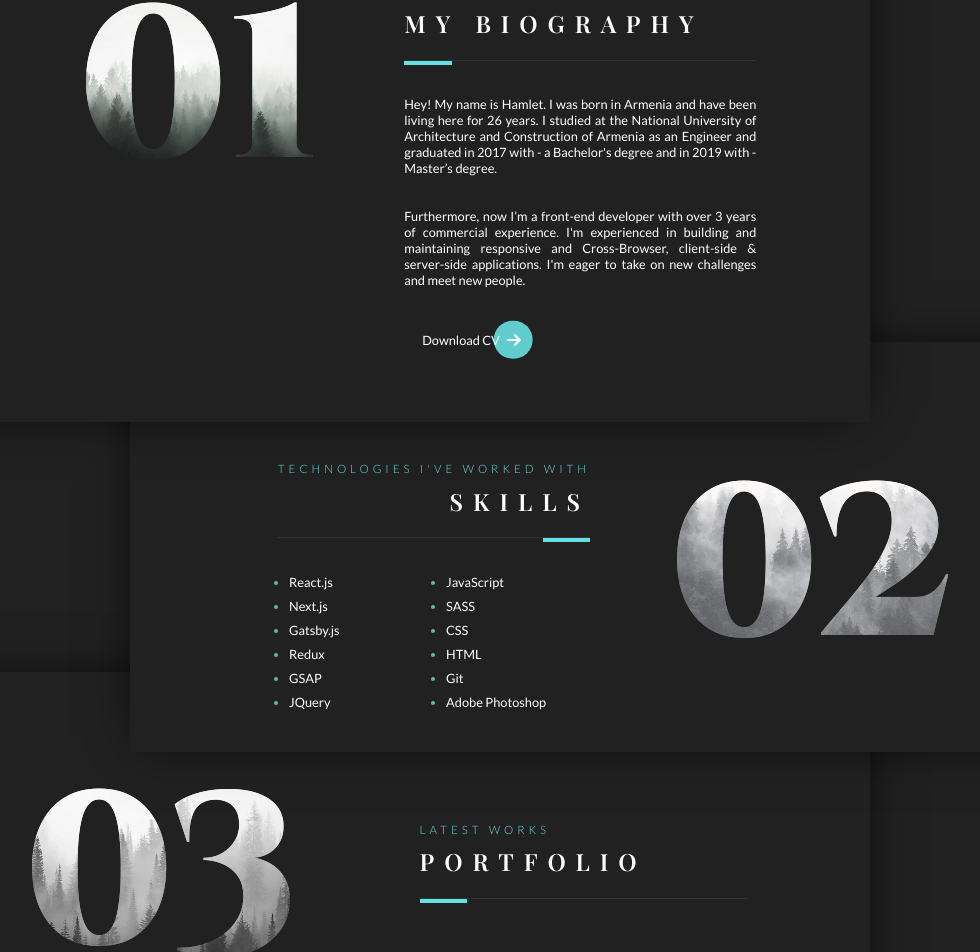
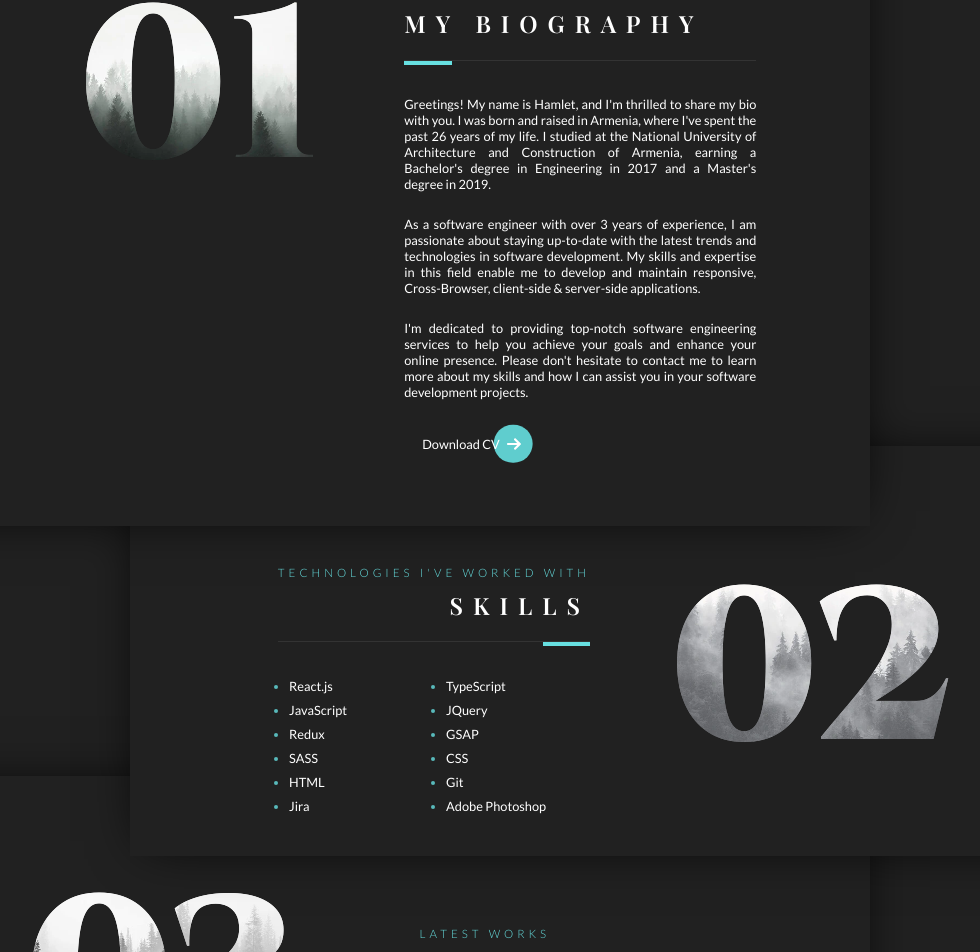
Before and after one commit to hamletaraqelyan/hamletaraqelyan.github.io, a React (Create React App) app: page / in a window 1280 px wide. Shown: the part 631-1583 px from the top of the page, without its empty margins (140-1120 px from the left). Built offline with nearby package versions, Linux system fonts and the light colour scheme.

Commit message:
Content changes!

```diff
--- a/src/components/banner/banner.js
+++ b/src/components/banner/banner.js
@@ -11,7 +11,7 @@ const Banner = () => {
                     <h1>Hamlet</h1>
                 </div>
                 <p>
-                    Front-End | React.js developer
+                    Front-End | Software engineer
                 </p>
             </div>
         </div>
--- a/src/components/cards/bioCard/bioCard.js
+++ b/src/components/cards/bioCard/bioCard.js
@@ -12,19 +12,26 @@ const BioCard = () => {
                 <h2 className='infoTitle textUppercase fontPlayfair'>My biography</h2>
                 <div className='horizontalLine mobileCenter'/>
                 <p className="infoText">
-                    Hey! My name is Hamlet. I was born in Armenia and have been living here
-                    for {calculateAge('10/27/1995')} years. I studied at the
-                    National University of Architecture and Construction of Armenia as an Engineer and graduated in 2017
-                    with - a Bachelor's degree and in 2019 with - Master’s degree.
+                    Greetings! My name is Hamlet, and I'm thrilled to share my bio with you. I was born and
+                    raised in Armenia, where I've spent the past {calculateAge('10/27/1995')} years of my life. I
+                    studied at the National University of Architecture and Construction of Armenia, earning a Bachelor's
+                    degree in Engineering in 2017 and a Master's degree in 2019.
                 </p>
                 <p className="infoText">
-                    Furthermore, now I’m a front-end developer with
-                    over {new Date().getFullYear() - new Date('08/01/2019').getFullYear()} years of commercial
-                    experience. I'm experienced in building and maintaining responsive and Cross-Browser, client-side &
-                    server-side applications. I'm eager to take on new challenges and meet new people.
+                    As a software engineer with
+                    over {new Date().getFullYear() - new Date('08/01/2019').getFullYear()} years of experience, I am
+                    passionate about staying up-to-date with the latest trends and technologies in software development.
+                    My skills and expertise in this field enable me to develop and maintain responsive, Cross-Browser,
+                    client-side & server-side applications.
+                </p>
+                <p className='infoText'>
+                    I'm dedicated to providing top-notch software engineering services to help you achieve your goals
+                    and enhance your online presence. Please don't hesitate to contact me to learn more about my skills
+                    and how I can assist you in your software development projects.
                 </p>
                 <p className="infoText">
-                    <a href="/files/CV_Hamlet_Arakelyan.pdf" target="_blank" rel='nofollow noreferrer noopener' className='cta'>
+                    <a href="/files/CV_Hamlet_Arakelyan.pdf" target="_blank" rel='nofollow noreferrer noopener'
+                       className='cta'>
                         Download CV
                         <span className='arrowIcon'/>
                     </a>
--- a/src/components/cards/card.scss
+++ b/src/components/cards/card.scss
@@ -79,7 +79,7 @@
     &Text {
       text-align: justify;
       font-size: 1vw;
-      margin-bottom: 2rem;
+      margin-bottom: 1.5rem;
 
       &:last-of-type {
         margin-bottom: 0;
--- a/src/components/cards/skillsCard/skillsCard.js
+++ b/src/components/cards/skillsCard/skillsCard.js
@@ -13,15 +13,15 @@ const SkillsCard = () => {
                 <div className="infoText skillsList">
                     <ul>
                         <li>React.js</li>
-                        <li>Next.js</li>
-                        <li>Gatsby.js</li>
+                        <li>JavaScript</li>
                         <li>Redux</li>
+                        <li>SASS</li>
+                        <li>HTML</li>
+                        <li>Jira</li>
+                        <li>TypeScript</li>
+                        <li>JQuery</li>
                         <li>GSAP</li>
-                        <li>JQuery</li>
-                        <li>JavaScript</li>
-                        <li>SASS</li>
                         <li>CSS</li>
-                        <li>HTML</li>
                         <li>Git</li>
                         <li>Adobe Photoshop</li>
                     </ul>
```
Also changed, not shown: 37 other files (tests, documents, lock files or other folders).
